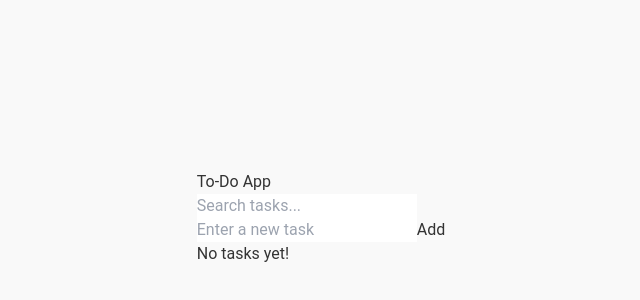
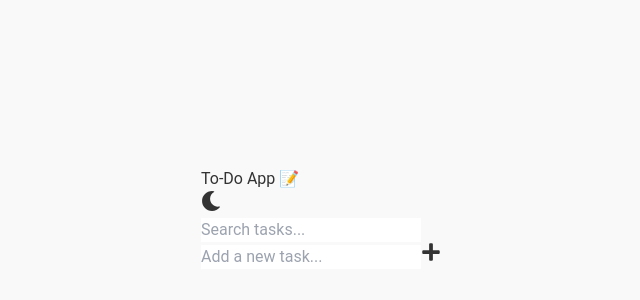
Before and after one commit to edenWerke/my-todo-app, a React (Vite) app: page / in a window 1280 px wide. Shown: the part 182-482 px from the top of the page, without its empty margins (319-959 px from the left). Built offline with nearby package versions, Linux system fonts and the light colour scheme.

Commit message:
new style with icons

```diff
--- a/src/components/pages/Home.jsx
+++ b/src/components/pages/Home.jsx
@@ -1,7 +1,232 @@
-// src/pages/Home.js
+// // src/pages/Home.js
+// import { useState, useEffect } from "react";
+// import FormGroup from "../molecules/FormGroup";
+// import TaskList from "../organisms/TaskList";
+// import Modal from "../molecules/Modal";
+
+// const Home = () => {
+//   const [tasks, setTasks] = useState([]);
+//   const [taskText, setTaskText] = useState("");
+//   const [searchText, setSearchText] = useState(""); // State for search input
+//   const [isEditing, setIsEditing] = useState(false);
+//   const [currentTask, setCurrentTask] = useState(null);
+//   const [isModalOpen, setIsModalOpen] = useState(false);
+
+//   useEffect(() => {
+//     const savedTasks = localStorage.getItem("tasks");
+//     if (savedTasks) {
+//       setTasks(JSON.parse(savedTasks));
+//     }
+//   }, []);
+
+//   useEffect(() => {
+//     if (tasks.length > 0) {
+//       localStorage.setItem("tasks", JSON.stringify(tasks));
+//     }
+//   }, [tasks]);
+
+//   const addTask = () => {
+//     if (taskText.trim()) {
+//       const newTask = { id: Date.now(), text: taskText };
+//       setTasks([...tasks, newTask]);
+//       setTaskText("");
+//     }
+//   };
+
+//   const updateTask = (updatedTask) => {
+//     setTasks(
+//       tasks.map((task) =>
+//         task.id === updatedTask.id ? { ...task, text: updatedTask.text } : task
+//       )
+//     );
+//   };
+
+//   const deleteTask = (id) => {
+//     setTasks(tasks.filter((task) => task.id !== id));
+//   };
+
+//   const startEditing = (task) => {
+//     setIsEditing(true);
+//     setCurrentTask(task);
+//     setIsModalOpen(true);
+//   };
+
+//   const closeModal = () => {
+//     setIsModalOpen(false);
+//     setIsEditing(false);
+//     setCurrentTask(null);
+//   };
+
+//   const filteredTasks = tasks.filter((task) =>
+//     task.text.toLowerCase().includes(searchText.toLowerCase())
+//   );
+
+//   return (
+//     <div className="max-w-md p-4 mx-auto">
+//       <h1 className="mb-4 text-2xl font-bold text-center">To-Do App</h1>
+
+//       <div className="mb-4">
+//         <input
+//           type="text"
+//           placeholder="Search tasks..."
+//           value={searchText}
+//           onChange={(e) => setSearchText(e.target.value)}
+//           className="w-full p-2 mb-2 border rounded"
+//         />
+//       </div>
+
+//       <FormGroup
+//         taskText={taskText}
+//         setTaskText={setTaskText}
+//         addTask={isEditing ? updateTask : addTask}
+//       />
+//       <TaskList
+//         tasks={filteredTasks}
+//         onDelete={deleteTask}
+//         onEdit={startEditing}
+//       />
+
+//       {isModalOpen && (
+//         <Modal task={currentTask} onUpdate={updateTask} onClose={closeModal} />
+//       )}
+//     </div>
+//   );
+// };
+
+// export default Home;
+// import { useState, useEffect } from "react";
+// import FormGroup from "../molecules/FormGroup";
+// import TaskList from "../organisms/TaskList";
+// import Modal from "../molecules/Modal";
+// import { FaSun, FaMoon } from "react-icons/fa";
+
+// const Home = () => {
+//   const [tasks, setTasks] = useState([]);
+//   const [taskText, setTaskText] = useState("");
+//   const [searchText, setSearchText] = useState(""); // State for search input
+//   const [isEditing, setIsEditing] = useState(false);
+//   const [currentTask, setCurrentTask] = useState(null);
+//   const [isModalOpen, setIsModalOpen] = useState(false);
+//   const [isDarkMode, setIsDarkMode] = useState(false); // Light/Dark mode state
+
+//   // Load tasks from localStorage
+//   useEffect(() => {
+//     const savedTasks = localStorage.getItem("tasks");
+//     if (savedTasks) {
+//       setTasks(JSON.parse(savedTasks));
+//     }
+//   }, []);
+
+//   // Save tasks to localStorage
+//   useEffect(() => {
+//     if (tasks.length > 0) {
+//       localStorage.setItem("tasks", JSON.stringify(tasks));
+//     }
+//   }, [tasks]);
+
+//   // Add new task
+//   const addTask = () => {
+//     if (taskText.trim()) {
+//       const newTask = { id: Date.now(), text: taskText };
+//       setTasks([...tasks, newTask]);
+//       setTaskText("");
+//     }
+//   };
+
+//   // Update existing task
+//   const updateTask = (updatedTask) => {
+//     setTasks(
+//       tasks.map((task) =>
+//         task.id === updatedTask.id ? { ...task, text: updatedTask.text } : task
+//       )
+//     );
+//     closeModal();
+//   };
+
+//   // Delete task
+//   const deleteTask = (id) => {
+//     setTasks(tasks.filter((task) => task.id !== id));
+//   };
+
+//   // Start editing a task
+//   const startEditing = (task) => {
+//     setIsEditing(true);
+//     setCurrentTask(task);
+//     setIsModalOpen(true);
+//   };
+
+//   // Close the modal
+//   const closeModal = () => {
+//     setIsModalOpen(false);
+//     setIsEditing(false);
+//     setCurrentTask(null);
+//   };
+
+//   // Filter tasks based on search text
+//   const filteredTasks = tasks.filter((task) =>
+//     task.text.toLowerCase().includes(searchText.toLowerCase())
+//   );
+
+//   // Toggle light/dark mode
+//   const toggleTheme = () => {
+//     setIsDarkMode(!isDarkMode);
+//     document.documentElement.classList.toggle("dark");
+//   };
+
+//   return (
+//     <div
+//       className={`max-w-md p-4 mx-auto ${
+//         isDarkMode ? "bg-gray-900 text-white" : "bg-gray-100 text-gray-900"
+//       }`}
+//     >
+//       <div className="flex items-center justify-between mb-4">
+//         <h1 className="text-2xl font-bold">To-Do App 📝 </h1>
+//         <button
+//           onClick={toggleTheme}
+//           className="p-2 bg-gray-200 rounded-full dark:bg-gray-700 hover:bg-gray-300 dark:hover:bg-gray-600"
+//         >
+//           {isDarkMode ? <FaSun size={20} /> : <FaMoon size={20} />}
+//         </button>
+//       </div>
+
+//       {/* Search Input */}
+//       <div className="mb-4">
+//         <input
+//           type="text"
+//           placeholder="Search tasks..."
+//           value={searchText}
+//           onChange={(e) => setSearchText(e.target.value)}
+//           className="w-full p-2 mb-2 border rounded"
+//         />
+//       </div>
+
+//       {/* Task Form */}
+//       <FormGroup
+//         taskText={taskText}
+//         setTaskText={setTaskText}
+//         addTask={isEditing ? updateTask : addTask}
+//       />
+
+//       {/* Task List */}
+//       <TaskList
+//         tasks={filteredTasks}
+//         onDelete={deleteTask}
+//         onEdit={startEditing}
+//       />
+
+//       {/* Modal */}
+//       {isModalOpen && (
+//         <Modal task={currentTask} onUpdate={updateTask} onClose={closeModal} />
+//       )}
+//     </div>
+//   );
+// };
+
+// export default Home;
 import { useState, useEffect } from "react";
-import FormGroup from "../molecules/FormGroup";
-import TaskList from "../organisms/TaskList";
+import { FaSun, FaMoon, FaPlus, FaEdit, FaTrash } from "react-icons/fa";
+// import FormGroup from "../molecules/FormGroup";
+// import TaskList from "../organisms/TaskList";
 import Modal from "../molecules/Modal";
 
 const Home = () => {
@@ -11,7 +236,9 @@ const Home = () => {
   const [isEditing, setIsEditing] = useState(false);
   const [currentTask, setCurrentTask] = useState(null);
   const [isModalOpen, setIsModalOpen] = useState(false);
+  const [isDarkMode, setIsDarkMode] = useState(false); // Light/Dark mode state
 
+  // Load tasks from localStorage
   useEffect(() => {
     const savedTasks = localStorage.getItem("tasks");
     if (savedTasks) {
@@ -19,12 +246,14 @@ const Home = () => {
     }
   }, []);
 
+  // Save tasks to localStorage
   useEffect(() => {
     if (tasks.length > 0) {
       localStorage.setItem("tasks", JSON.stringify(tasks));
     }
   }, [tasks]);
 
+  // Add new task
   const addTask = () => {
     if (taskText.trim()) {
       const newTask = { id: Date.now(), text: taskText };
@@ -33,38 +262,63 @@ const Home = () => {
     }
   };
 
+  // Update existing task
   const updateTask = (updatedTask) => {
     setTasks(
       tasks.map((task) =>
         task.id === updatedTask.id ? { ...task, text: updatedTask.text } : task
       )
     );
+    closeModal();
   };
 
+  // Delete task
   const deleteTask = (id) => {
     setTasks(tasks.filter((task) => task.id !== id));
   };
 
+  // Start editing a task
   const startEditing = (task) => {
     setIsEditing(true);
     setCurrentTask(task);
     setIsModalOpen(true);
   };
 
+  // Close the modal
   const closeModal = () => {
     setIsModalOpen(false);
     setIsEditing(false);
     setCurrentTask(null);
   };
 
+  // Filter tasks based on search text
   const filteredTasks = tasks.filter((task) =>
     task.text.toLowerCase().includes(searchText.toLowerCase())
   );
 
+  // Toggle light/dark mode
+  const toggleTheme = () => {
+    setIsDarkMode(!isDarkMode);
+    document.documentElement.classList.toggle("dark");
+  };
+
   return (
-    <div className="max-w-md p-4 mx-auto">
-      <h1 className="mb-4 text-2xl font-bold text-center">To-Do App</h1>
+    <div
+      className={`max-w-md p-4 mx-auto ${
+        isDarkMode ? "bg-gray-900 text-white" : "bg-gray-100 text-gray-900"
+      }`}
+    >
+      <div className="flex items-center justify-between mb-4">
+        <h1 className="text-2xl font-bold">To-Do App 📝</h1>
+        <button
+          onClick={toggleTheme}
+          className="p-2 bg-gray-200 rounded-full dark:bg-gray-700 hover:bg-gray-300 dark:hover:bg-gray-600"
+        >
+          {isDarkMode ? <FaSun size={20} /> : <FaMoon size={20} />}
+        </button>
+      </div>
 
+      {/* Search Input */}
       <div className="mb-4">
         <input
           type="text"
@@ -75,17 +329,50 @@ const Home = () => {
         />
       </div>
 
-      <FormGroup
-        taskText={taskText}
-        setTaskText={setTaskText}
-        addTask={isEditing ? updateTask : addTask}
-      />
-      <TaskList
-        tasks={filteredTasks}
-        onDelete={deleteTask}
-        onEdit={startEditing}
-      />
+      {/* Task Form */}
+      <div className="flex items-center gap-2 mb-4">
+        <input
+          type="text"
+          placeholder="Add a new task..."
+          value={taskText}
+          onChange={(e) => setTaskText(e.target.value)}
+          className="flex-1 p-2 border rounded"
+        />
+        <button
+          onClick={isEditing ? () => updateTask(currentTask) : addTask}
+          className="p-2 text-white bg-blue-500 rounded hover:bg-blue-600"
+        >
+          <FaPlus size={20} />
+        </button>
+      </div>
 
+      {/* Task List */}
+      <ul>
+        {filteredTasks.map((task) => (
+          <li
+            key={task.id}
+            className="flex items-center justify-between p-2 mb-2 border rounded"
+          >
+            <span>{task.text}</span>
+            <div className="flex items-center gap-2">
+              <button
+                onClick={() => startEditing(task)}
+                className="text-green-400 hover:text-green-500"
+              >
+                <FaEdit size={20} />
+              </button>
+              <button
+                onClick={() => deleteTask(task.id)}
+                className="text-red-500 hover:text-red-600"
+              >
+                <FaTrash size={20} />
+              </button>
+            </div>
+          </li>
+        ))}
+      </ul>
+
+      {/* Modal */}
       {isModalOpen && (
         <Modal task={currentTask} onUpdate={updateTask} onClose={closeModal} />
       )}
```
